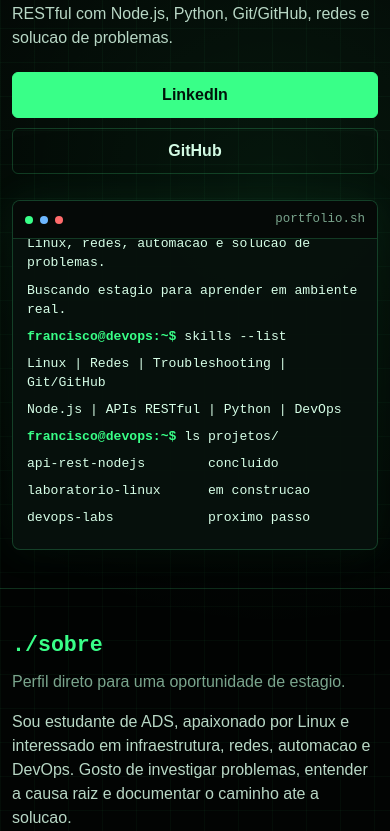
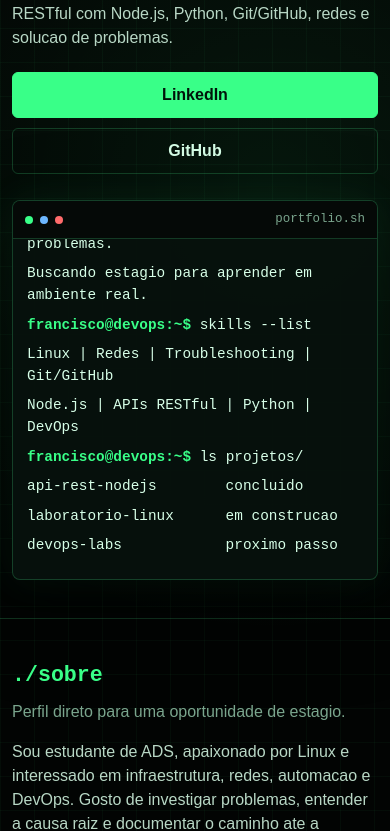
Before and after one commit to qwertycobain/qwertycobain.github.io, a PHP site: page / in a window 390 px wide. Shown: the part 346-1177 px from the top of the page. Run offline with PHP 8.4, Linux system fonts and the light colour scheme.

Commit message:
bug resolução mobile

```diff
--- a/styles.css
+++ b/styles.css
@@ -405,11 +405,11 @@ footer {
     }
 
     .terminal-body {
-        height: 310px;
-        max-height: 48vh;
+        height: 340px;
+        max-height: 52vh;
         padding: 14px;
-        font-size: 0.82rem;
-        line-height: 1.45;
+        font-size: 0.9rem;
+        line-height: 1.5;
     }
 
     .dot {
```
